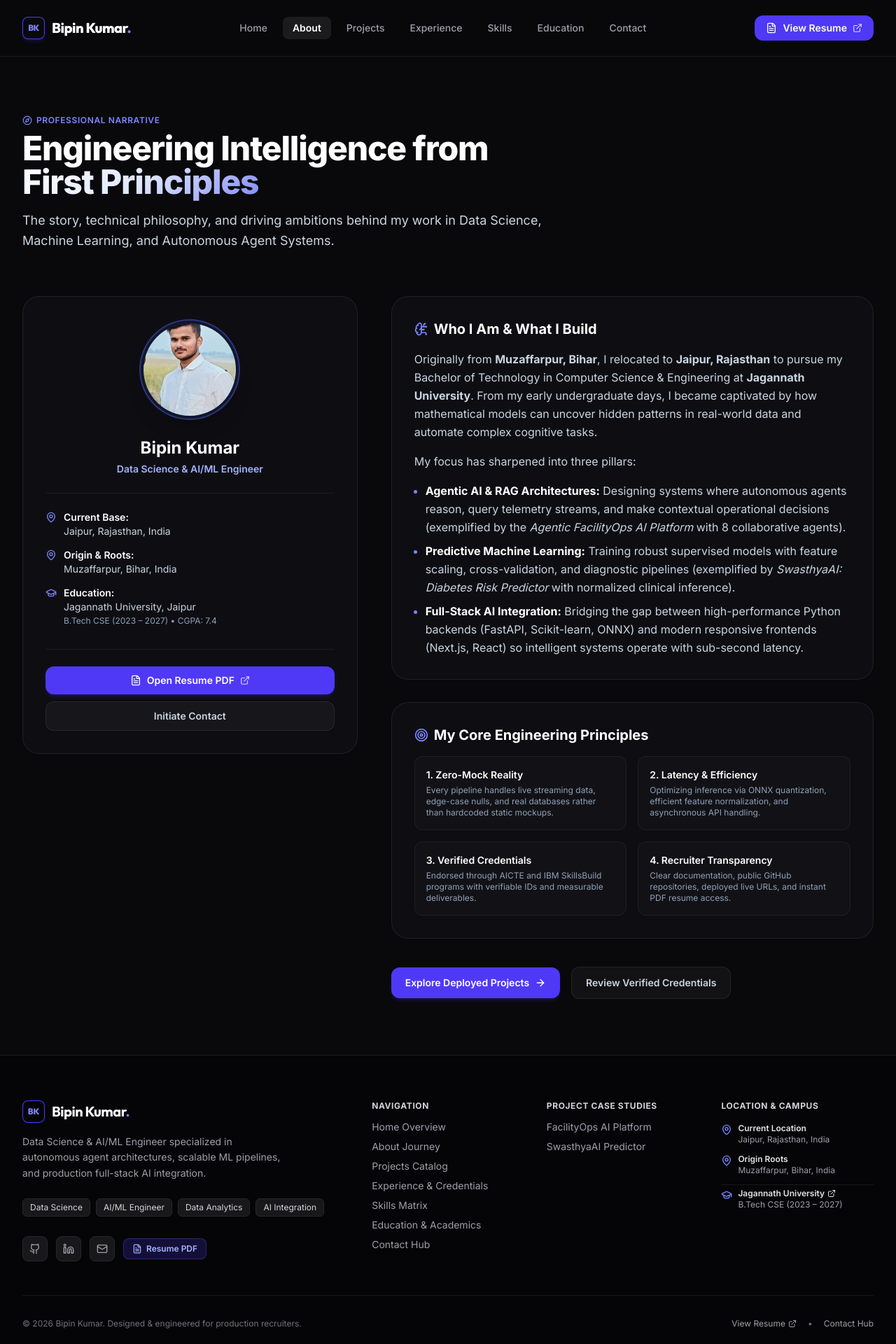
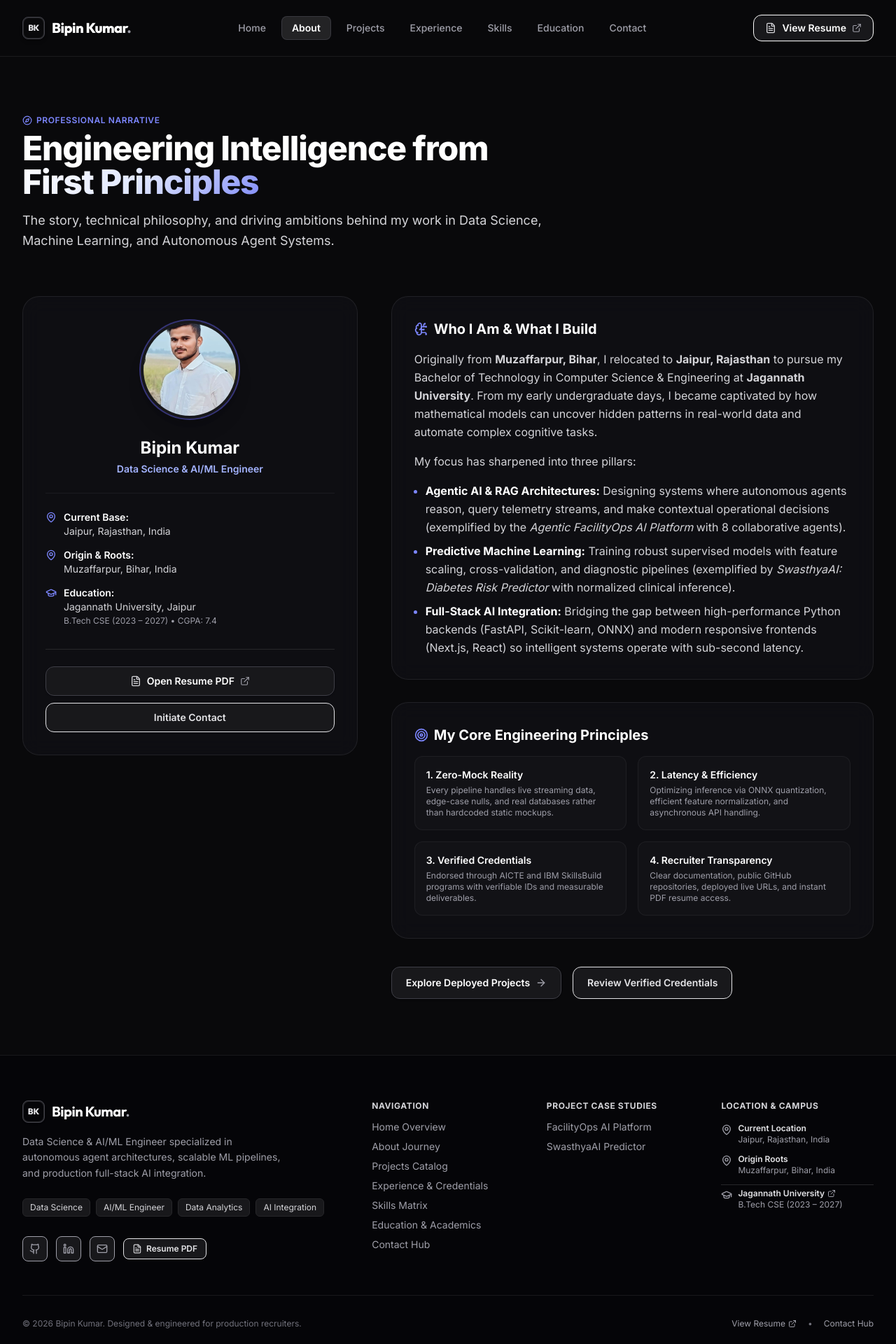
Before and after one commit to krbipin/bipin-portfolio, a Next.js app: page /about in a window 1280 px wide. Shown: the top 1920 px of the page at 70% size. Built offline with nearby package versions, Linux system fonts and the light colour scheme.

Commit message:
style: convert all buttons from navbar to footer to executive dark theme aesthetic

```diff
--- a/src/app/about/page.tsx
+++ b/src/app/about/page.tsx
@@ -30,7 +30,7 @@ export default function AboutPage() {
         <h1 className="text-3xl sm:text-5xl font-extrabold text-white tracking-tight">
           Engineering Intelligence from <span className="gradient-text-primary">First Principles</span>
         </h1>
-        <p className="mt-4 text-base sm:text-lg text-slate-300 leading-relaxed">
+        <p className="mt-4 text-base sm:text-lg text-zinc-300 leading-relaxed">
           The story, technical philosophy, and driving ambitions behind my work in Data Science,
           Machine Learning, and Autonomous Agent Systems.
         </p>
@@ -40,7 +40,7 @@ export default function AboutPage() {
         {/* Left Column: Profile Card & Quick Facts */}
         <div className="lg:col-span-5 space-y-6">
           <div className="glass-card rounded-3xl p-6 sm:p-8 border border-white/[0.08] text-center">
-            <div className="relative w-36 h-36 mx-auto mb-6 rounded-full overflow-hidden border-2 border-indigo-500/40 p-1 bg-slate-900 shadow-xl">
+            <div className="relative w-36 h-36 mx-auto mb-6 rounded-full overflow-hidden border-2 border-indigo-500/40 p-1 bg-zinc-900 shadow-xl">
               <div className="relative w-full h-full rounded-full overflow-hidden">
                 <Image
                   src="/profile.jpg"
@@ -57,7 +57,7 @@ export default function AboutPage() {
               Data Science & AI/ML Engineer
             </p>
 
-            <div className="mt-6 pt-6 border-t border-white/[0.06] space-y-3.5 text-left text-xs sm:text-sm text-slate-300">
+            <div className="mt-6 pt-6 border-t border-white/[0.06] space-y-3.5 text-left text-xs sm:text-sm text-zinc-300">
               <div className="flex items-start gap-2.5">
                 <MapPin className="w-4 h-4 text-indigo-400 shrink-0 mt-0.5" />
                 <div>
@@ -79,28 +79,28 @@ export default function AboutPage() {
                 <div>
                   <span className="font-semibold text-white block">Education:</span>
                   Jagannath University, Jaipur
-                  <span className="block text-slate-400 text-xs mt-0.5">
+                  <span className="block text-zinc-400 text-xs mt-0.5">
                     B.Tech CSE (2023 – 2027) • CGPA: 7.4
                   </span>
                 </div>
               </div>
             </div>
 
-            <div className="mt-8 pt-6 border-t border-white/[0.06] flex flex-col gap-2.5">
+            <div className="mt-8 pt-6 border-t border-zinc-800 flex flex-col gap-2.5">
               <a
                 href="/resume"
                 target="_blank"
                 rel="noopener noreferrer"
-                className="w-full inline-flex items-center justify-center gap-2 px-5 py-2.5 rounded-xl text-sm font-semibold text-white bg-indigo-600 hover:bg-indigo-500 shadow-md shadow-indigo-600/20 transition-all"
+                className="w-full inline-flex items-center justify-center gap-2 px-5 py-2.5 rounded-xl text-sm font-semibold text-white bg-zinc-900 hover:bg-zinc-800 border border-zinc-700 hover:border-zinc-500 shadow-sm transition-all active:scale-[0.98]"
               >
-                <FileText className="w-4 h-4" />
+                <FileText className="w-4 h-4 text-zinc-300" />
                 <span>Open Resume PDF</span>
-                <ExternalLink className="w-3.5 h-3.5 opacity-80" />
+                <ExternalLink className="w-3.5 h-3.5 text-zinc-400" />
               </a>
 
               <Link
                 href="/contact"
-                className="w-full inline-flex items-center justify-center gap-2 px-5 py-2.5 rounded-xl text-sm font-semibold text-slate-300 bg-white/[0.04] hover:bg-white/[0.08] border border-white/[0.08] transition-all"
+                className="w-full inline-flex items-center justify-center gap-2 px-5 py-2.5 rounded-xl text-sm font-semibold text-zinc-200 hover:text-white bg-zinc-900 hover:bg-zinc-800 border border-zinc-750 hover:border-zinc-650 transition-all active:scale-[0.98]"
               >
                 <span>Initiate Contact</span>
               </Link>
@@ -115,7 +115,7 @@ export default function AboutPage() {
               <BrainCircuit className="w-5 h-5 text-indigo-400" />
               <span>Who I Am & What I Build</span>
             </h3>
-            <div className="space-y-4 text-slate-300 text-sm sm:text-base leading-relaxed">
+            <div className="space-y-4 text-zinc-300 text-sm sm:text-base leading-relaxed">
               <p>
                 Originally from <strong>Muzaffarpur, Bihar</strong>, I relocated to{" "}
                 <strong>Jaipur, Rajasthan</strong> to pursue my Bachelor of Technology in Computer
@@ -154,28 +154,28 @@ export default function AboutPage() {
             <div className="grid grid-cols-1 sm:grid-cols-2 gap-4">
               <div className="p-4 rounded-xl bg-white/[0.02] border border-white/[0.05]">
                 <h4 className="font-semibold text-white text-sm">1. Zero-Mock Reality</h4>
-                <p className="text-xs text-slate-400 mt-1">
+                <p className="text-xs text-zinc-400 mt-1">
                   Every pipeline handles live streaming data, edge-case nulls, and real databases rather than hardcoded static mockups.
                 </p>
               </div>
 
               <div className="p-4 rounded-xl bg-white/[0.02] border border-white/[0.05]">
                 <h4 className="font-semibold text-white text-sm">2. Latency & Efficiency</h4>
-                <p className="text-xs text-slate-400 mt-1">
+                <p className="text-xs text-zinc-400 mt-1">
                   Optimizing inference via ONNX quantization, efficient feature normalization, and asynchronous API handling.
                 </p>
               </div>
 
               <div className="p-4 rounded-xl bg-white/[0.02] border border-white/[0.05]">
                 <h4 className="font-semibold text-white text-sm">3. Verified Credentials</h4>
-                <p className="text-xs text-slate-400 mt-1">
+                <p className="text-xs text-zinc-400 mt-1">
                   Endorsed through AICTE and IBM SkillsBuild programs with verifiable IDs and measurable deliverables.
                 </p>
               </div>
 
               <div className="p-4 rounded-xl bg-white/[0.02] border border-white/[0.05]">
                 <h4 className="font-semibold text-white text-sm">4. Recruiter Transparency</h4>
-                <p className="text-xs text-slate-400 mt-1">
+                <p className="text-xs text-zinc-400 mt-1">
                   Clear documentation, public GitHub repositories, deployed live URLs, and instant PDF resume access.
                 </p>
               </div>
@@ -186,15 +186,15 @@ export default function AboutPage() {
           <div className="pt-2 flex flex-wrap items-center gap-4">
             <Link
               href="/projects"
-              className="inline-flex items-center gap-2 px-5 py-3 rounded-xl text-sm font-semibold text-white bg-indigo-600 hover:bg-indigo-500 shadow-md shadow-indigo-600/20 transition-all"
+              className="inline-flex items-center gap-2 px-5 py-3 rounded-xl text-sm font-semibold text-white bg-zinc-900 hover:bg-zinc-800 border border-zinc-700 hover:border-zinc-500 shadow-sm transition-all active:scale-[0.98]"
             >
               <span>Explore Deployed Projects</span>
-              <ArrowRight className="w-4 h-4" />
+              <ArrowRight className="w-4 h-4 text-zinc-400" />
             </Link>
 
             <Link
               href="/experience"
-              className="inline-flex items-center gap-2 px-5 py-3 rounded-xl text-sm font-semibold text-slate-300 hover:text-white bg-white/[0.04] hover:bg-white/[0.08] border border-white/[0.08] transition-all"
+              className="inline-flex items-center gap-2 px-5 py-3 rounded-xl text-sm font-semibold text-zinc-200 hover:text-white bg-zinc-900 hover:bg-zinc-800 border border-zinc-750 hover:border-zinc-650 transition-all active:scale-[0.98]"
             >
               <span>Review Verified Credentials</span>
             </Link>
--- a/src/app/experience/page.tsx
+++ b/src/app/experience/page.tsx
@@ -20,15 +20,15 @@ export default function ExperiencePage() {
         <h1 className="text-3xl sm:text-5xl font-extrabold text-white tracking-tight">
           Industry Internships & <span className="gradient-text-primary">Verified Credentials</span>
         </h1>
-        <p className="mt-4 text-base sm:text-lg text-slate-300 leading-relaxed">
+        <p className="mt-4 text-base sm:text-lg text-zinc-300 leading-relaxed">
           Hands-on technical internships backed by national AICTE guidelines and IBM SkillsBuild,
           coupled with intensive data science training. Every experience includes verifiable credential links.
         </p>
       </div>
 
       {/* Trust & Verification Badge */}
-      <div className="mb-10 p-4 sm:p-5 rounded-2xl bg-indigo-950/20 border border-indigo-500/20 flex items-start sm:items-center gap-3.5 text-xs sm:text-sm text-slate-300">
-        <ShieldCheck className="w-5 h-5 text-indigo-400 shrink-0 mt-0.5 sm:mt-0" />
+      <div className="mb-10 p-4 sm:p-5 rounded-2xl bg-zinc-900/70 border border-zinc-800 flex items-start sm:items-center gap-3.5 text-xs sm:text-sm text-zinc-300">
+        <ShieldCheck className="w-5 h-5 text-zinc-400 shrink-0 mt-0.5 sm:mt-0" />
         <p>
           <strong className="text-white">Recruiter Verification Guarantee:</strong> All internship
           IDs and completion certificates are authenticated directly through official portals (AICTE National Internship Portal, IBM SkillsBuild, and Google Drive credential files).
--- a/src/components/ExperienceCard.tsx
+++ b/src/components/ExperienceCard.tsx
@@ -47,11 +47,11 @@ export function ExperienceCard({ exp }: { exp: Experience }) {
             href={exp.credentialUrl}
             target="_blank"
             rel="noopener noreferrer"
-            className="inline-flex items-center gap-1.5 px-3.5 py-1.5 rounded-full text-xs font-semibold text-indigo-300 bg-indigo-950/60 border border-indigo-700/50 hover:bg-indigo-900/60 hover:text-white transition-all shadow-sm"
+            className="inline-flex items-center gap-1.5 px-3.5 py-1.5 rounded-full text-xs font-semibold text-zinc-200 hover:text-white bg-zinc-900 hover:bg-zinc-800 border border-zinc-750 hover:border-zinc-600 transition-all shadow-sm active:scale-[0.98]"
           >
-            <Award className="w-3.5 h-3.5 text-indigo-400" />
+            <Award className="w-3.5 h-3.5 text-zinc-400" />
             <span>Verify Credential</span>
-            <ExternalLink className="w-3 h-3 opacity-80" />
+            <ExternalLink className="w-3 h-3 text-zinc-400" />
           </a>
         </div>
       </div>
--- a/src/components/Footer.tsx
+++ b/src/components/Footer.tsx
@@ -20,15 +20,15 @@ export function Footer() {
           {/* Col 1 & 2: Brand & Recruiter Summary */}
           <div className="lg:col-span-2 space-y-4">
             <Link href="/" className="inline-flex items-center gap-2.5 group">
-              <div className="w-8 h-8 rounded-lg bg-indigo-600 p-[1px] flex items-center justify-center shadow-sm">
+              <div className="w-8 h-8 rounded-lg bg-zinc-800 border border-zinc-700 p-[1px] flex items-center justify-center shadow-sm group-hover:border-zinc-600 transition-colors">
                 <div className="w-full h-full bg-[#050508] rounded-[7px] flex items-center justify-center">
-                  <span className="font-extrabold text-xs text-indigo-400 font-heading">
+                  <span className="font-extrabold text-xs text-zinc-200 font-heading">
                     BK
                   </span>
                 </div>
               </div>
               <span className="font-heading font-bold text-xl text-white tracking-tight">
-                Bipin Kumar<span className="text-indigo-400">.</span>
+                Bipin Kumar<span className="text-zinc-400">.</span>
               </span>
             </Link>
 
@@ -58,7 +58,7 @@ export function Footer() {
                 target="_blank"
                 rel="noopener noreferrer"
                 aria-label="GitHub Profile"
-                className="w-9 h-9 rounded-lg bg-zinc-900 border border-zinc-800 hover:border-zinc-700 hover:bg-zinc-850 text-zinc-400 hover:text-white flex items-center justify-center transition-all"
+                className="w-9 h-9 rounded-lg bg-zinc-900 border border-zinc-750 hover:border-zinc-600 hover:bg-zinc-800 text-zinc-400 hover:text-white flex items-center justify-center transition-all active:scale-[0.95]"
               >
                 <GithubIcon className="w-4 h-4" />
               </a>
@@ -67,14 +67,14 @@ export function Footer() {
                 target="_blank"
                 rel="noopener noreferrer"
                 aria-label="LinkedIn Profile"
-                className="w-9 h-9 rounded-lg bg-zinc-900 border border-zinc-800 hover:border-zinc-700 hover:bg-zinc-850 text-zinc-400 hover:text-white flex items-center justify-center transition-all"
+                className="w-9 h-9 rounded-lg bg-zinc-900 border border-zinc-750 hover:border-zinc-600 hover:bg-zinc-800 text-zinc-400 hover:text-white flex items-center justify-center transition-all active:scale-[0.95]"
               >
                 <LinkedinIcon className="w-4 h-4" />
               </a>
               <a
                 href={PERSONAL_INFO.social.email}
                 aria-label="Send direct email"
-                className="w-9 h-9 rounded-lg bg-zinc-900 border border-zinc-800 hover:border-zinc-700 hover:bg-zinc-850 text-zinc-400 hover:text-white flex items-center justify-center transition-all"
+                className="w-9 h-9 rounded-lg bg-zinc-900 border border-zinc-750 hover:border-zinc-600 hover:bg-zinc-800 text-zinc-400 hover:text-white flex items-center justify-center transition-all active:scale-[0.95]"
               >
                 <Mail className="w-4 h-4" />
               </a>
@@ -83,9 +83,9 @@ export function Footer() {
                 target="_blank"
                 rel="noopener noreferrer"
                 aria-label="View Resume PDF"
-                className="px-3 py-1.5 rounded-lg bg-indigo-600/20 border border-indigo-500/30 text-indigo-300 hover:text-white hover:bg-indigo-600/30 flex items-center gap-1.5 text-xs font-semibold transition-all"
+                className="px-3 py-1.5 rounded-lg bg-zinc-900 border border-zinc-750 hover:border-zinc-600 hover:bg-zinc-800 text-zinc-200 hover:text-white flex items-center gap-1.5 text-xs font-semibold transition-all active:scale-[0.95]"
               >
-                <FileText className="w-3.5 h-3.5" />
+                <FileText className="w-3.5 h-3.5 text-zinc-300" />
                 <span>Resume PDF</span>
               </a>
             </div>
@@ -147,7 +147,7 @@ export function Footer() {
                   className="text-zinc-400 hover:text-white transition-colors flex items-center gap-1 group"
                 >
                   <span>FacilityOps AI Platform</span>
-                  <ArrowUpRight className="w-3.5 h-3.5 opacity-0 group-hover:opacity-100 transition-opacity text-indigo-400" />
+                  <ArrowUpRight className="w-3.5 h-3.5 opacity-0 group-hover:opacity-100 transition-opacity text-zinc-300" />
                 </Link>
               </li>
               <li>
@@ -156,7 +156,7 @@ export function Footer() {
                   className="text-zinc-400 hover:text-white transition-colors flex items-center gap-1 group"
                 >
                   <span>SwasthyaAI Predictor</span>
-                  <ArrowUpRight className="w-3.5 h-3.5 opacity-0 group-hover:opacity-100 transition-opacity text-indigo-400" />
+                  <ArrowUpRight className="w-3.5 h-3.5 opacity-0 group-hover:opacity-100 transition-opacity text-zinc-300" />
                 </Link>
               </li>
             </ul>
@@ -169,7 +169,7 @@ export function Footer() {
             </h4>
             <div className="space-y-3 text-xs text-zinc-400">
               <div className="flex items-start gap-2">
-                <MapPin className="w-4 h-4 text-indigo-400 shrink-0 mt-0.5" />
+                <MapPin className="w-4 h-4 text-zinc-400 shrink-0 mt-0.5" />
                 <div>
                   <p className="text-zinc-200 font-semibold">Current Location</p>
                   <p>Jaipur, Rajasthan, India</p>
@@ -177,24 +177,24 @@ export function Footer() {
               </div>
 
               <div className="flex items-start gap-2">
-                <MapPin className="w-4 h-4 text-indigo-400 shrink-0 mt-0.5" />
+                <MapPin className="w-4 h-4 text-zinc-400 shrink-0 mt-0.5" />
                 <div>
                   <p className="text-zinc-200 font-semibold">Origin Roots</p>
                   <p>Muzaffarpur, Bihar, India</p>
                 </div>
               </div>
 
-              <div className="flex items-start gap-2 pt-1 border-t border-white/[0.08]">
-                <GraduationCap className="w-4 h-4 text-indigo-400 shrink-0 mt-0.5" />
+              <div className="flex items-start gap-2 pt-1 border-t border-zinc-800">
+                <GraduationCap className="w-4 h-4 text-zinc-400 shrink-0 mt-0.5" />
                 <div>
                   <a
                     href={PERSONAL_INFO.university.website}
                     target="_blank"
                     rel="noopener noreferrer"
-                    className="text-zinc-200 hover:text-indigo-400 font-semibold flex items-center gap-1 transition-colors"
+                    className="text-zinc-200 hover:text-white font-semibold flex items-center gap-1 transition-colors"
                   >
                     <span>Jagannath University</span>
-                    <ExternalLink className="w-3 h-3" />
+                    <ExternalLink className="w-3 h-3 text-zinc-400" />
                   </a>
                   <p>B.Tech CSE (2023 – 2027)</p>
                 </div>
--- a/src/components/Navbar.tsx
+++ b/src/components/Navbar.tsx
@@ -35,16 +35,16 @@ export function Navbar() {
             href="/"
             className="flex items-center gap-2.5 group font-heading font-extrabold tracking-tight text-lg sm:text-xl text-white transition-colors"
           >
-            <div className="w-8 h-8 rounded-lg bg-indigo-600 p-[1px] flex items-center justify-center shadow-md shadow-indigo-600/20 group-hover:bg-indigo-500 transition-colors">
+            <div className="w-8 h-8 rounded-lg bg-zinc-800 border border-zinc-700 p-[1px] flex items-center justify-center shadow-md group-hover:border-zinc-650 transition-colors">
               <div className="w-full h-full bg-[#09090b] rounded-[7px] flex items-center justify-center">
-                <span className="font-extrabold text-xs text-indigo-400">
+                <span className="font-extrabold text-xs text-zinc-200">
                   BK
                 </span>
               </div>
             </div>
             <span className="tracking-tight text-white">
               Bipin Kumar
-              <span className="text-indigo-400">.</span>
+              <span className="text-zinc-400">.</span>
             </span>
           </Link>
 
@@ -58,8 +58,8 @@ export function Navbar() {
                   href={link.href}
                   className={`px-3.5 py-1.5 rounded-lg text-sm transition-all duration-150 ${
                     active
-                      ? "text-white bg-white/[0.08] font-semibold"
-                      : "text-zinc-400 hover:text-white hover:bg-white/[0.04] font-medium"
+                      ? "text-white bg-zinc-800/90 border border-zinc-700/80 font-semibold"
+                      : "text-zinc-400 hover:text-white hover:bg-zinc-900/60 font-medium"
                   }`}
                 >
                   {link.name}
@@ -74,11 +74,11 @@ export function Navbar() {
               href="/resume"
               target="_blank"
               rel="noopener noreferrer"
-              className="inline-flex items-center gap-2 px-4 py-2 rounded-xl text-xs sm:text-sm font-semibold text-white bg-indigo-600 hover:bg-indigo-500 shadow-sm transition-all active:scale-[0.98]"
+              className="inline-flex items-center gap-2 px-4 py-2 rounded-xl text-xs sm:text-sm font-semibold text-white bg-zinc-900 hover:bg-zinc-800 border border-zinc-750 hover:border-zinc-600 shadow-sm transition-all active:scale-[0.98]"
             >
-              <FileText className="w-4 h-4" />
+              <FileText className="w-4 h-4 text-zinc-300" />
               <span>View Resume</span>
-              <ExternalLink className="w-3.5 h-3.5 opacity-80" />
+              <ExternalLink className="w-3.5 h-3.5 text-zinc-400" />
             </a>
           </div>
 
@@ -88,15 +88,15 @@ export function Navbar() {
               href="/resume"
               target="_blank"
               rel="noopener noreferrer"
-              className="sm:hidden inline-flex items-center gap-1.5 px-3 py-1.5 rounded-lg text-xs font-semibold text-white bg-indigo-600"
+              className="sm:hidden inline-flex items-center gap-1.5 px-3 py-1.5 rounded-lg text-xs font-semibold text-white bg-zinc-900 hover:bg-zinc-800 border border-zinc-750"
             >
-              <FileText className="w-3.5 h-3.5" />
+              <FileText className="w-3.5 h-3.5 text-zinc-300" />
               <span>Resume</span>
             </a>
             <button
               onClick={() => setIsOpen(!isOpen)}
               type="button"
-              className="p-2 rounded-lg text-zinc-400 hover:text-white hover:bg-white/[0.06] transition-colors focus:outline-none"
+              className="p-2 rounded-lg text-zinc-300 hover:text-white bg-zinc-900/80 hover:bg-zinc-800 border border-zinc-800 transition-colors focus:outline-none"
               aria-label="Toggle menu"
             >
               {isOpen ? <X className="w-6 h-6" /> : <Menu className="w-6 h-6" />}
@@ -107,7 +107,7 @@ export function Navbar() {
 
       {/* Mobile navigation drawer */}
       {isOpen && (
-        <div className="lg:hidden bg-[#0c0c10] border-b border-white/[0.08] px-4 pt-2 pb-6 space-y-1">
+        <div className="lg:hidden bg-[#0c0c10] border-b border-zinc-800 px-4 pt-2 pb-6 space-y-1">
           <div className="grid grid-cols-2 gap-1 py-2">
             {navLinks.map((link) => {
               const active = isActive(link.href);
@@ -118,8 +118,8 @@ export function Navbar() {
                   onClick={() => setIsOpen(false)}
                   className={`px-3 py-2.5 rounded-lg text-sm font-medium transition-colors ${
                     active
-                      ? "text-white bg-white/[0.1] font-semibold"
-                      : "text-zinc-400 hover:text-white hover:bg-white/[0.04]"
+                      ? "text-white bg-zinc-800 border border-zinc-700/80 font-semibold"
+                      : "text-zinc-400 hover:text-white hover:bg-zinc-900/60"
                   }`}
                 >
                   {link.name}
@@ -127,17 +127,17 @@ export function Navbar() {
               );
             })}
           </div>
-          <div className="pt-2 border-t border-white/[0.08]">
+          <div className="pt-2 border-t border-zinc-800">
             <a
               href="/resume"
               target="_blank"
               rel="noopener noreferrer"
               onClick={() => setIsOpen(false)}
-              className="w-full flex items-center justify-center gap-2 px-4 py-2.5 rounded-xl text-sm font-semibold text-white bg-indigo-600 hover:bg-indigo-500 shadow-sm"
+              className="w-full flex items-center justify-center gap-2 px-4 py-2.5 rounded-xl text-sm font-semibold text-white bg-zinc-900 hover:bg-zinc-800 border border-zinc-750 hover:border-zinc-600 shadow-sm transition-all active:scale-[0.98]"
             >
-              <FileText className="w-4 h-4" />
+              <FileText className="w-4 h-4 text-zinc-300" />
               <span>Open Resume (Native PDF Viewer)</span>
-              <ExternalLink className="w-4 h-4 opacity-80" />
+              <ExternalLink className="w-4 h-4 text-zinc-400" />
             </a>
           </div>
         </div>
```
Also changed, not shown: src/app/contact/page.tsx (+13 -13 lines), src/app/education/page.tsx (+16 -16 lines), src/app/page.tsx (+22 -22 lines), src/app/projects/[slug]/page.tsx (+10 -10 lines), src/app/skills/page.tsx (+8 -8 lines), src/components/ProjectCard.tsx (+5 -5 lines).
